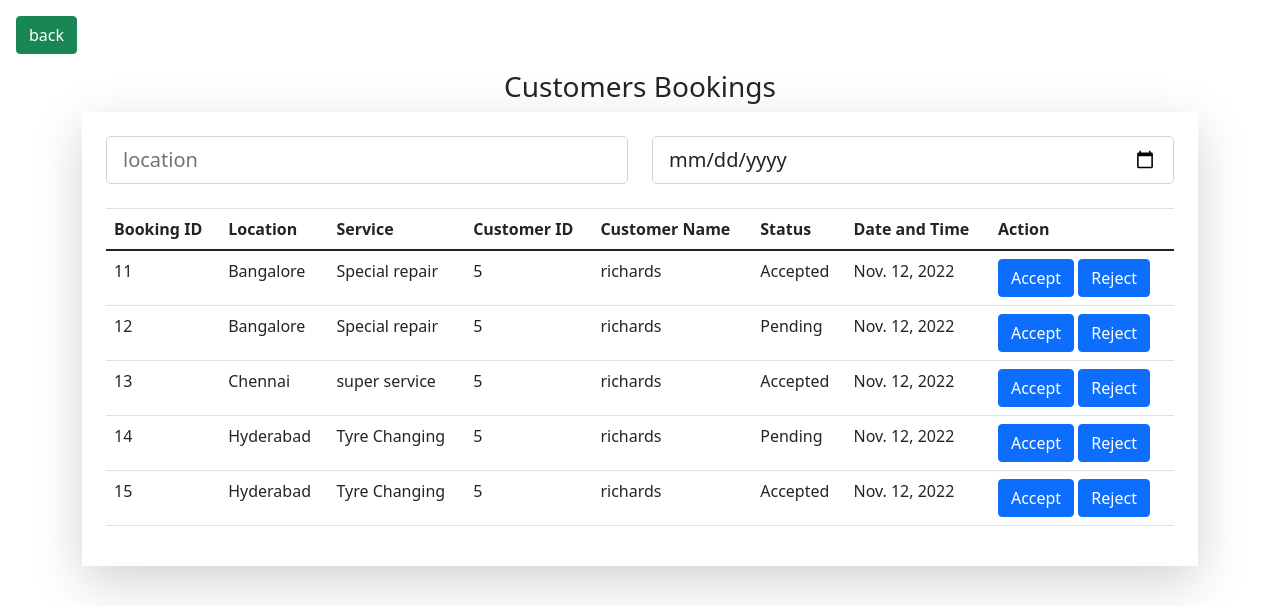
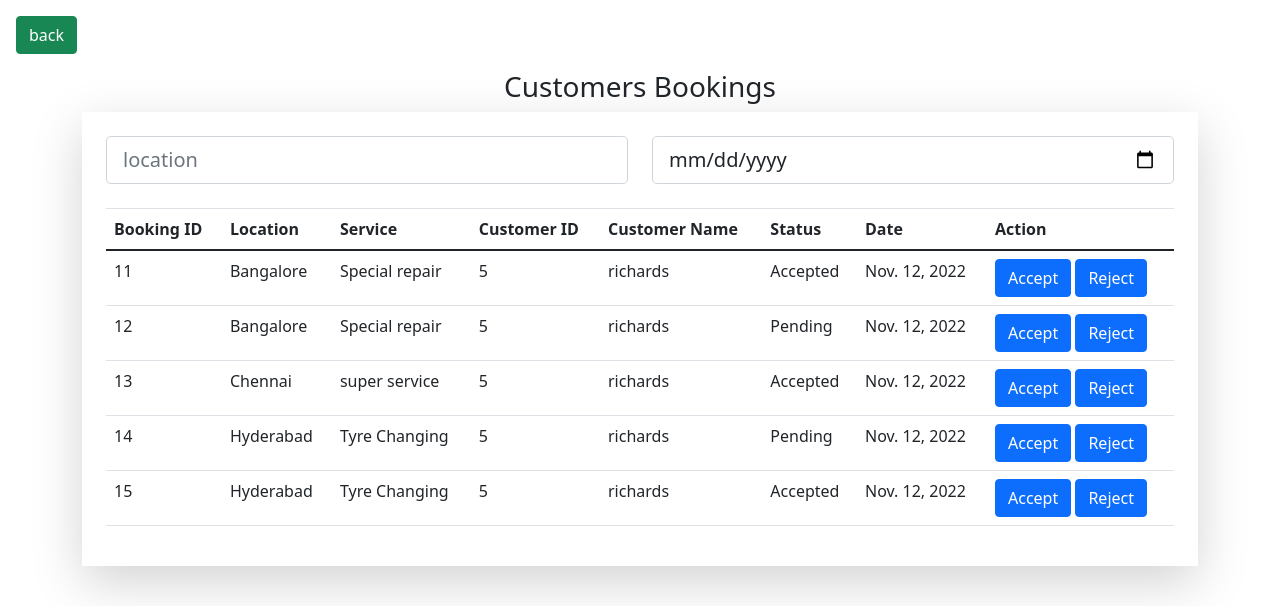
Before and after one commit to cheran360/carwash, a Django app: page /admin_show_all_bookings in a window 1280 px wide. Shown: the top 606 px of the page. Run offline with Django 4.2, Linux system fonts and the light colour scheme; a user stored in the database is signed in; data comes from the database, SQL or seed files in the repository; both versions use the stored data as it was after the commit; some libraries are stand-ins or nearby versions.

Commit message:
time zones changed and time fileter pending

```diff
--- a/app/models.py
+++ b/app/models.py
@@ -3,7 +3,7 @@ import datetime
 # Create your models here.
 from django.db import models
 from django.contrib.auth.models import User
-
+from django.utils.timezone import now
 class Customer(models.Model):
     user = models.ForeignKey(User, null=True, blank=True, on_delete=models.CASCADE)
     username = models.CharField(max_length=200)
@@ -35,12 +35,12 @@ class Booking(models.Model):
     customer_details = models.ForeignKey(Customer, on_delete=models.SET_NULL, null=True, blank=True)
     service_details = models.ForeignKey(Service, on_delete=models.SET_NULL, null=True, blank=True)
     status = models.CharField(max_length=200, null=True, choices=STATUS)
-    date_created = models.DateField(default=datetime.date.today())
+    date_created = models.DateField(default=now)
 
     def __str__(self):
         return str(self.id)
 
 class Tracker(models.Model):
     customer = models.ForeignKey(Customer, on_delete=models.SET_NULL, null=True, blank=True)
-    date_created = models.DateField(default=datetime.date.today())
+    date_created = models.DateField(default=now)
     count = models.IntegerField(default=0)
--- a/app/templates/adminviewbookings.html
+++ b/app/templates/adminviewbookings.html
@@ -65,7 +65,7 @@
               <th scope="col">Customer ID</th>
               <th scope="col">Customer Name</th>
               <th scope="col">Status</th>
-              <th scope="col">Date and Time</th>
+              <th scope="col">Date</th>
               <th scope="col">Action</th>
             </tr>
           </thead>
--- a/app/templates/bookings.html
+++ b/app/templates/bookings.html
@@ -35,7 +35,7 @@
             <tr>
               <th scope="col">Booking Id</th>
               <th>Status</th>
-              <th>time</th>
+              <th>Date</th>
               <th>Service Type</th>
               <th>Location</th>
             </tr>
--- a/carwash/settings.py
+++ b/carwash/settings.py
@@ -106,7 +106,7 @@ AUTH_PASSWORD_VALIDATORS = [
 
 LANGUAGE_CODE = 'en-us'
 
-TIME_ZONE = 'UTC'
+TIME_ZONE = 'Asia/Kolkata'
 
 USE_I18N = True
 
```
Also changed, not shown: app/migrations/0005_alter_booking_date_created.py (added), app/migrations/0006_alter_booking_date_created_and_more.py (added), app/migrations/0007_alter_booking_date_created_and_more.py (added), db.sqlite3.
